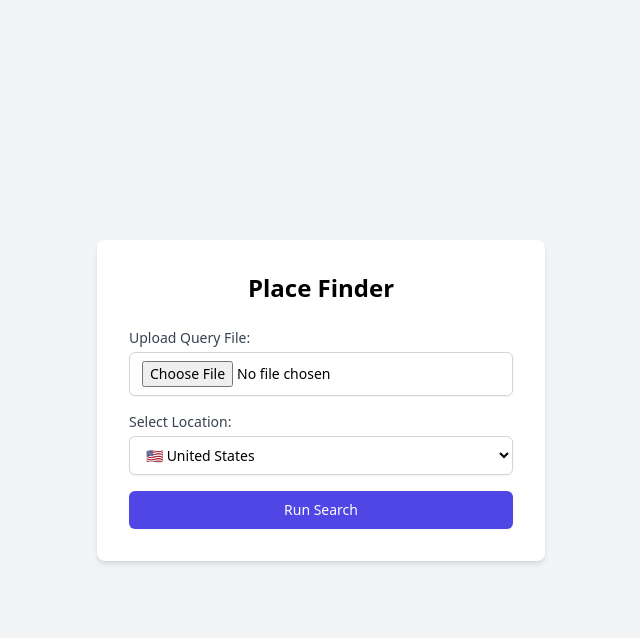
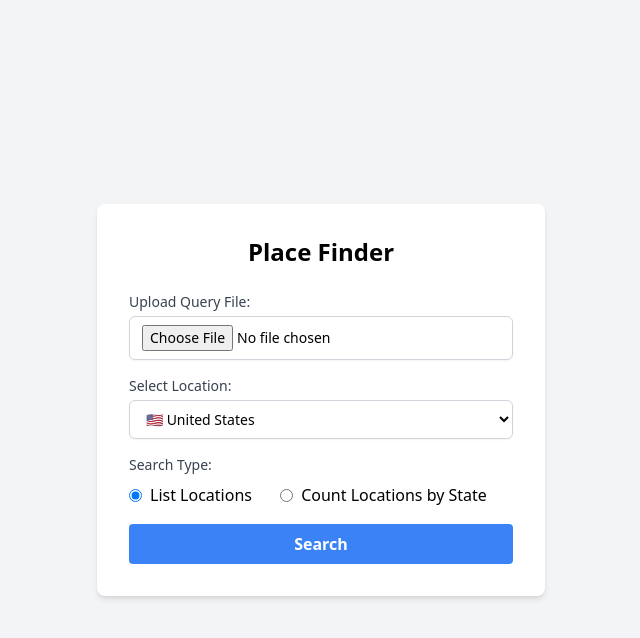
Before and after one commit to dorukanc/Place-Finder, a Flask app: page / in a window 1280 px wide. Shown: the top 638 px of the page, without its empty margins (319-959 px from the left). Run offline with Flask 3, Linux system fonts and the light colour scheme; some libraries are stand-ins or nearby versions.

Commit message:
state-count func feature added

```diff
--- a/app.py
+++ b/app.py
@@ -38,13 +38,53 @@ def get_location_bounds(location_code):
             'northeast': {'lat': bounds['northeast']['lat'], 'lng': bounds['northeast']['lng']}
         }
     return None
+# Added another function to count locations for each state
+def count_locations_per_state(query):
+    state_counts = {state: 0 for state in LOCATION_BOUNDS.keys() if state.startswith('US-')}
+    for state in state_counts.keys():
+        places = search_places(query, state)
+        state_counts[state] = len(places)
+    return state_counts
 
-def search_places(query, location_code, page_size=5):
-    """Searches for a list of places using the Google Places API with location restriction."""
+def process_state_count_queries(query_file_path, results_file_path):
+    try:
+        with open(query_file_path, 'r', encoding='utf-8') as file:
+            queries = file.readlines()
+
+        results = []
+        for query in queries:
+            place_name = query.strip()
+            state_counts = count_locations_per_state(place_name)
+            results.append({
+                'place_name' : place_name,
+                'state_counts': state_counts
+            })
+        save_state_count_to_csv(results, results_file_path)
+    except Exception as e:
+        print(f"Error processing state count queries: {e}")
+    finally:
+        if os.path.exists(query_file_path):
+            os.remove(query_file_path)
+            print(f"Deleted query file: {query_file_path}")
+
+        threading.Thread(target=delete_file_after_delay, args=(results_file_path,)).start()
+
+# Save to CSV function for state count
+
+def save_state_count_to_csv(data, file_path):
+    with open(file_path, mode='w', newline='', encoding='utf-8') as file:
+        writer = csv.writer(file)
+        header = ['Place Name'] + [state for state in LOCATION_BOUNDS.keys() if state.startswith('US-')]
+        writer.writerow(header)
+        for row in data:
+            writer.writerow([row['place_name']] + [row['state_counts'].get(state, 0) for state in header[1:]])
+
+
+def search_places(query, location_code, page_size=20):
     headers = {
         'Content-Type': 'application/json',
         'X-Goog-Api-Key': API_KEY,
-        'X-Goog-FieldMask': 'places.displayName,places.formattedAddress,places.internationalPhoneNumber,places.websiteUri'
+        'X-Goog-FieldMask': 'places.displayName,places.formattedAddress,places.internationalPhoneNumber,places.websiteUri,nextPageToken'
     }
     bounds = get_location_bounds(location_code)
 
@@ -63,19 +103,31 @@ def search_places(query, location_code, page_size=5):
             }
         }
 
-    data = {
-        'textQuery': query,
-        'maxResultCount': page_size,
-        'locationRestriction': location_restriction  # You can change this to 'locationRestriction' if you want a strict boundary
-    }
+    all_places = []
+    page_token = None
 
-    try:
-        response = requests.post(API_URL, json=data, headers=headers)
-        response.raise_for_status()
-        return response.json().get('places', [])
-    except requests.RequestException as e:
-        print(f"API request failed: {e}")
-        return []
+    while True:
+        data = {
+            'textQuery': query,
+            'maxResultCount': page_size,
+            'locationRestriction': location_restriction
+        }
+        if page_token:
+            data['pageToken'] = page_token
+
+        try:
+            response = requests.post(API_URL, json=data, headers=headers)
+            response.raise_for_status()
+            result = response.json()
+            all_places.extend(result.get('places', []))
+            page_token = result.get('nextPageToken')
+            if not page_token:
+                break
+        except requests.RequestException as e:
+            print(f"API request failed: {e}")
+            break
+
+    return all_places
 
 def save_to_csv(data, file_path):
     """Saves the data to a CSV file."""
@@ -95,7 +147,6 @@ def delete_file_after_delay(file_path):
         except OSError as e:
             print(f"Error deleting file {file_path}: {e}")
 
-
 @app.route('/')
 def index():
     """Serve the main HTML page with location options."""
@@ -103,11 +154,12 @@ def index():
 
 @app.route('/run-search', methods=['POST'])
 def run_search():
-    if 'query' not in request.files or 'location' not in request.form:
-        return jsonify({'success': False, 'message': 'Missing query file or location'}), 400
+    if 'query' not in request.files or 'location' not in request.form or 'search-type' not in request.form:
+        return jsonify({'success': False, 'message': 'Missing required fields'}), 400
 
     query_file = request.files['query']
     location_code = request.form['location']
+    search_type = request.form['search-type']
 
     session_id = str(uuid.uuid4())
     query_file_path = os.path.join(QUERY_DIR, f"query_{session_id}.txt")
@@ -115,36 +167,41 @@ def run_search():
 
     query_file.save(query_file_path)
 
-    def process_queries():
-        try:
-            with open(query_file_path, 'r', encoding='utf-8') as file:
-                queries = file.readlines()
-
-            results = []
-            for query in queries:
-                places = search_places(query.strip(), location_code)
-                for place in places:
-                    place_info = {
-                        'name': place['displayName']['text'],
-                        'address': place['formattedAddress'],
-                        'phone': place.get('internationalPhoneNumber', 'N/A'),
-                        'website': place.get('websiteUri', 'N/A')
-                    }
-                    results.append(place_info)
-
-            save_to_csv(results, results_file_path)
-        except Exception as e:
-            print(f"Error processing queries: {e}")
-        finally:
-            if os.path.exists(query_file_path):
-                os.remove(query_file_path)
-                print(f"Deleted query file: {query_file_path}")
-
-            threading.Thread(target=delete_file_after_delay, args=(results_file_path,)).start()
-
-    threading.Thread(target=process_queries).start()
+    if search_type == 'specific-location':
+        threading.Thread(target=process_specific_location_queries, args=(query_file_path, location_code, results_file_path)).start()
+    elif search_type == 'state-count':
+        threading.Thread(target=process_state_count_queries, args=(query_file_path, results_file_path)).start()
+    else:
+        return jsonify({'success': False, 'message': 'Invalid search type'}), 400
 
     return jsonify({'success': True, 'message': 'Search started', 'session_id': session_id})
+
+def process_specific_location_queries(query_file_path, location_code, results_file_path):
+    try:
+        with open(query_file_path, 'r', encoding='utf-8') as file:
+            queries = file.readlines()
+
+        results = []
+        for query in queries:
+            places = search_places(query.strip(), location_code)
+            for place in places:
+                place_info = {
+                    'name': place['displayName']['text'],
+                    'address': place['formattedAddress'],
+                    'phone': place.get('internationalPhoneNumber', 'N/A'),
+                    'website': place.get('websiteUri', 'N/A')
+                }
+                results.append(place_info)
+
+        save_to_csv(results, results_file_path)
+    except Exception as e:
+        print(f"Error processing specific location queries: {e}")
+    finally:
+        if os.path.exists(query_file_path):
+            os.remove(query_file_path)
+            print(f"Deleted query file: {query_file_path}")
+
+        threading.Thread(target=delete_file_after_delay, args=(results_file_path,)).start()
 
 @app.route('/check-status/<session_id>', methods=['GET'])
 def check_status(session_id):
--- a/templates/index.html
+++ b/templates/index.html
@@ -93,8 +93,21 @@
                     </optgroup>
                 </select>
             </div>
-            <button type="submit" class="w-full flex justify-center py-2 px-4 border border-transparent rounded-md shadow-sm text-sm font-medium text-white bg-indigo-600 hover:bg-indigo-700 focus:outline-none focus:ring-2 focus:ring-offset-2 focus:ring-indigo-500">
-                Run Search
+            <div class="mb-4">
+                <label class="block text-sm font-medium text-gray-700">Search Type:</label>
+                <div class="mt-2">
+                    <label class="inline-flex items-center">
+                        <input type="radio" class="form-radio" name="search-type" value="headquarters" checked>
+                        <span class="ml-2">List Locations</span>
+                    </label>
+                    <label class="inline-flex items-center ml-6">
+                        <input type="radio" class="form-radio" name="search-type" value="state-count">
+                        <span class="ml-2">Count Locations by State</span>
+                    </label>
+                </div>
+            </div>
+            <button type="submit" class="w-full bg-blue-500 hover:bg-blue-700 text-white font-bold py-2 px-4 rounded">
+                Search
             </button>
         </form>
         <div id="status" class="mt-4 text-center hidden">
```
Also changed, not shown: queries.txt (+18 -40 lines).
